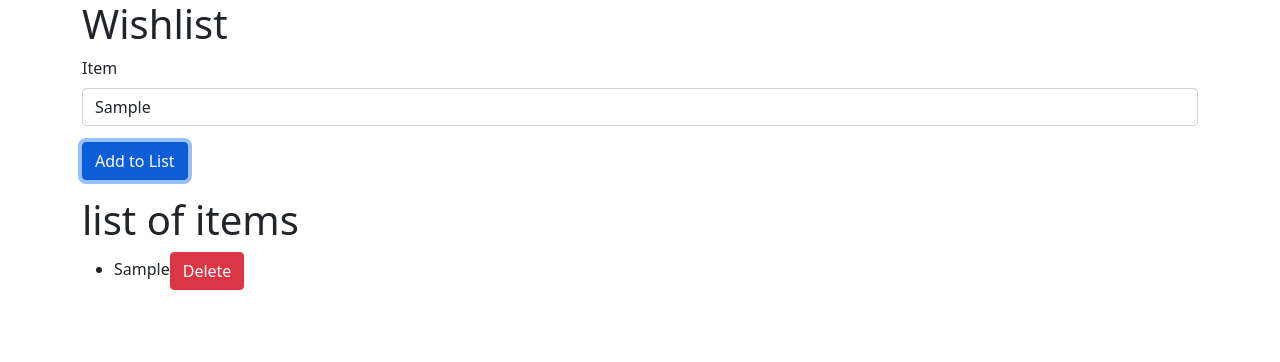
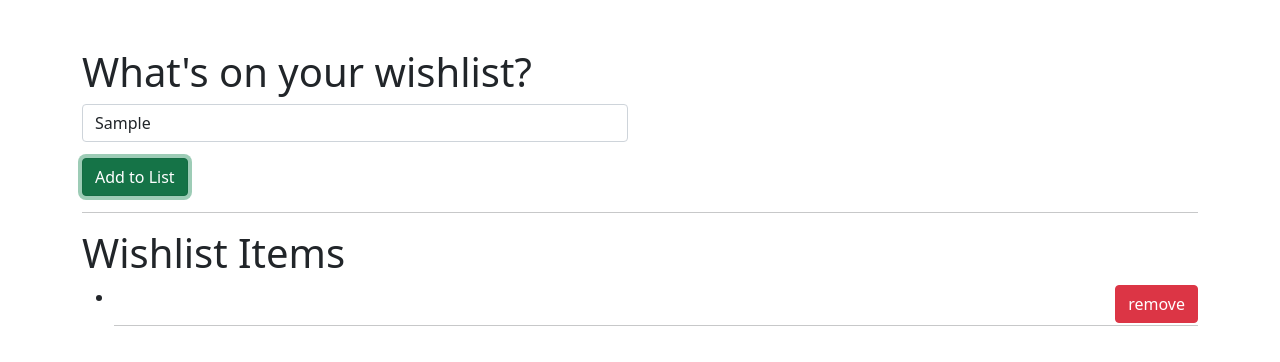
Before and after one commit to stopdaydreaming/stunning-octo-wishlist, a plain HTML site: page index.html in a window 1280 px wide. Both pictures are taken after typing "Sample" into the empty fields and a click on the button "Add to List". Drawn offline with nearby package versions, Linux system fonts and the light colour scheme.

Commit message:
localstorage working, added styling

```diff
--- a/index.html
+++ b/index.html
@@ -12,6 +12,7 @@
       integrity="sha384-giJF6kkoqNQ00vy+HMDP7azOuL0xtbfIcaT9wjKHr8RbDVddVHyTfAAsrekwKmP1"
       crossorigin="anonymous"
     />
+    <link rel="stylesheet" href="styles.css">
     <script
       src="https://code.jquery.com/jquery-3.5.1.min.js"
       integrity="sha256-9/aliU8dGd2tb6OSsuzixeV4y/faTqgFtohetphbbj0="
@@ -23,21 +24,21 @@
   </head>
   <body>
     <div class="container">
-      <div class="row">
-        <div class="col-md-12">
-          <h1>Wishlist</h1>
+      <div class="row mt-5">
+        <div class="col-md-6">
+          <h1>What's on your wishlist?</h1>
           <form id="add-items">
             <div class="mb-3">
-              <label for="item" class="form-label">Item</label>
-              <input type="text" class="form-control" id="item" />
+              <input type="text" class="form-control" id="item" placeholder="Wish Please!"/>
             </div>
-            <button type="submit" class="btn btn-primary">Add to List</button>
+            <button type="submit" class="btn btn-success">Add to List</button>
           </form>
         </div>
       </div>
+      <hr>
       <div class="row mt-3">
         <div class="col-md-12">
-            <h1>list of items</h1>
+            <h1>Wishlist Items</h1>
             <ul id="list-items"></ul>
         </div>
       </div>
--- a/script.js
+++ b/script.js
@@ -2,28 +2,38 @@ $(document).ready(function() {
   //getItem
   // parse: converts back to object
   var itemsArray = JSON.parse(localStorage.getItem("items")) || [];
-
+  console.log(itemsArray);
+  for (var i = 0; i < itemsArray.length; i++) {
+    var itemText = itemsArray[i];
+    generateList(itemText);
+  }
   $("#add-items").on("submit", function(e) {
     e.preventDefault();
-    // console.log("form clicked");
-    var itemEl = $("#item");
+    var itemEl = $("#wish-item");
     var itemText = itemEl.val();
-    var listEl = $("<li>");
-    listEl.append(itemText);
-    var list = $("#list-items");
-    var delItem = $("<button>");
-    delItem.text("Delete");
-    delItem.addClass("btn btn-danger");
-    delItem.on("click", function() {
-      $(listEl).remove();
-    });
-    list.append(listEl);
-    listEl.append(delItem);
-
+    generateList(itemText);
     itemsArray.push(itemText);
 
     //setItem
     // converts to string
     localStorage.setItem("items", JSON.stringify(itemsArray));
   });
+
+  function generateList(itemText) {
+    var listEl = $("<li>");
+    listEl.append(itemText);
+    var list = $("#list-items");
+    //delete button
+    var delItem = $("<button>");
+    delItem.text("remove");
+    delItem.addClass("btn btn-danger");
+    delItem.on("click", function() {
+      $(listEl).remove();
+    });
+
+    list.append(listEl);
+    listEl.append(delItem);
+    var hrEl = $("<hr>");
+    listEl.after(hrEl);
+  }
 });
--- /dev/null
+++ b/styles.css
@@ -0,0 +1,3 @@
+.btn-danger {
+  float: right;
+}
```
